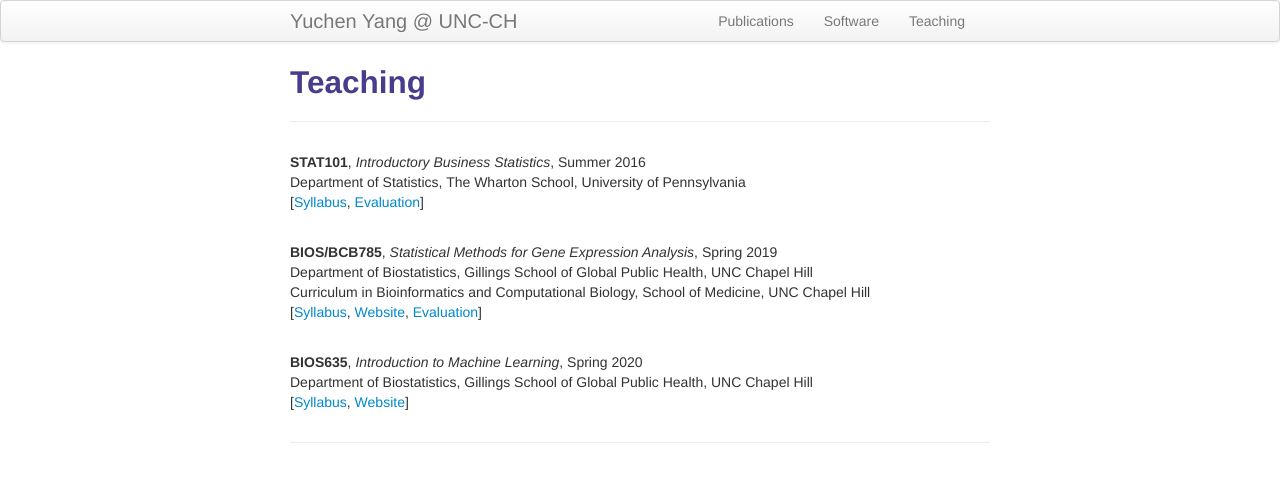
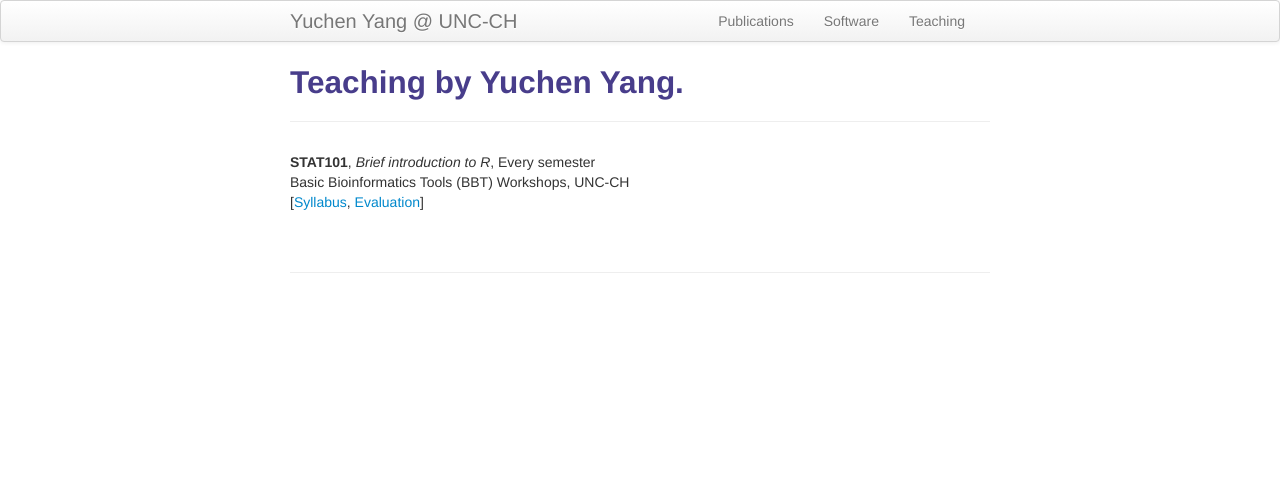
Before and after one commit to yycunc/yycunc.github.io, a Jekyll site: the page built from pages/teaching.md, in a window 1280 px wide. Shown: the top 482 px of the page. Built offline with Jekyll 4.4.1, drawn with Linux system fonts in a browser that asks for light colours.

Commit message:
Update teaching.md

```diff
--- a/pages/teaching.md
+++ b/pages/teaching.md
@@ -1,27 +1,11 @@
 ---
 layout: page
-title: Teaching
-description: Courses taught by Yuchao Jiang.
+title: Teaching by Yuchen Yang.
 ---
 <div class="cv">
-  <b>STAT101</b>, <i>Introductory Business Statistics</i>, Summer 2016 <br/>
-Department of Statistics, The Wharton School, University of Pennsylvania <br/>
+  <b>STAT101</b>, <i>Brief introduction to R</i>, Every semester <br/>
+Basic Bioinformatics Tools (BBT) Workshops, UNC-CH  <br/>
   [<a href="../assets/pdfs/Syllabus-STAT-101-2016-Summer.pdf" title="Syllabus STAT101">Syllabus</a>,
 	<a href="../assets/pdfs/STAT101_teaching_evaluation.pdf" title="Evaluation STAT101">Evaluation</a>]
 </div>
 <br/>
-<div class="cv">
-  <b>BIOS/BCB785</b>, <i>Statistical Methods for Gene Expression Analysis</i>, Spring 2019 <br/>
-Department of Biostatistics, Gillings School of Global Public Health, UNC Chapel Hill <br/>
-Curriculum in Bioinformatics and Computational Biology, School of Medicine, UNC Chapel Hill
-<br/>
-[<a href="https://www.dropbox.com/s/n6vlqyzyp0v82xo/BIOS785_Spring2019_Yuchao_Jiang.pdf?dl=0" title="Syllabus BIOS785">Syllabus</a>,
-	<a href="https://goo.gl/tmihLU" title="Course Website">Website</a>,
-	<a href="https://www.dropbox.com/s/4dd3cntz0d2vqt9/selected_evaluation.pdf?dl=0" title="Selected Evaluation">Evaluation</a>]
-</div>
-<br/>
-<div class="cv">
-  <b>BIOS635</b>, <i>Introduction to Machine Learning</i>, Spring 2020 <br/>
-Department of Biostatistics, Gillings School of Global Public Health, UNC Chapel Hill <br/>
-[<a href="https://www.dropbox.com/s/o7bu8kg1lcv74tc/BIOS%20635_Intro%20Machine%20Learning_Syllabus_v1.pdf?dl=0" title="Syllabus BIOS635">Syllabus</a>, <a href="https://github.com/yuchaojiang/BIOS635/" title="Course Website">Website</a>]
-</div>
```
